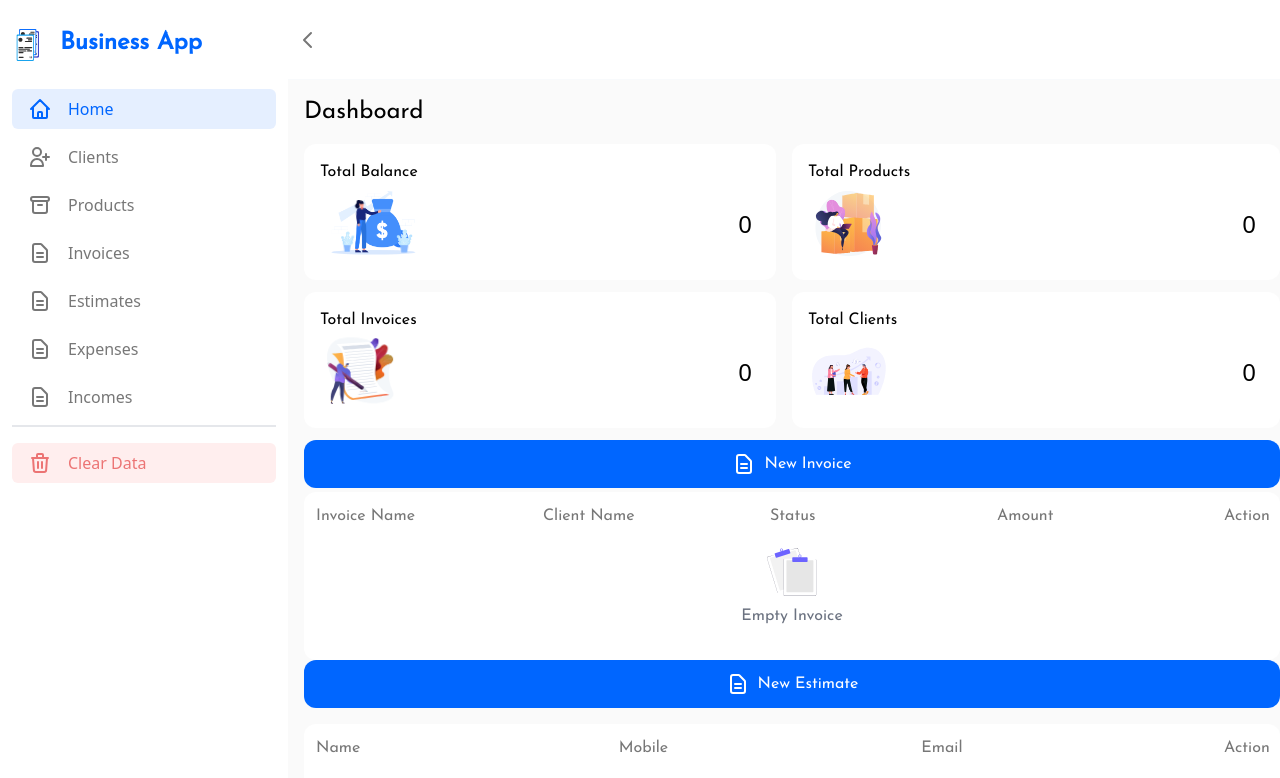
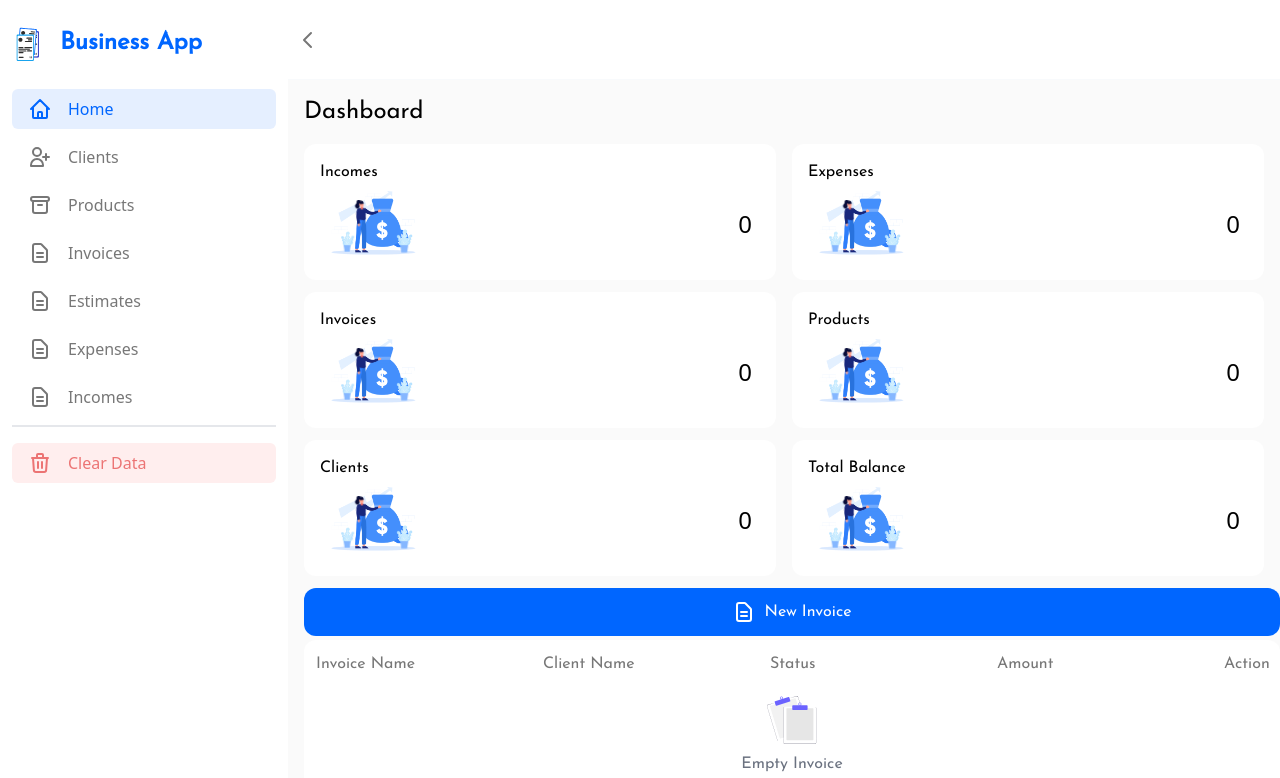
Before and after one commit to Samlogy/invoice-app, a React (Create React App) app: page / in a window 1280 px wide. Shown: the top 778 px of the page. Built offline with nearby package versions, Linux system fonts and the light colour scheme; a web font is replaced by a local one.

Commit message:
edit: dashboard widgets cpt

```diff
--- a/src/components/Dashboard/DashboardWidgets.js
+++ b/src/components/Dashboard/DashboardWidgets.js
@@ -1,8 +1,8 @@
 import React from "react";
 import LottieMoney from "../LotiIcon/LottieMoney";
-import LottieProduct from "../LotiIcon/LottieProduct";
-import LottieInvoice from "../LotiIcon/LottieInvoice";
-import LottiePersons from "../LotiIcon/LottiePersons";
+// import LottieProduct from "../LotiIcon/LottieProduct";
+// import LottieInvoice from "../LotiIcon/LottieInvoice";
+// import LottiePersons from "../LotiIcon/LottiePersons";
 import { useSelector } from "react-redux";
 import { getAllClientsSelector } from "../../store/clientSlice";
 import { getAllProductSelector } from "../../store/productSlice";
@@ -18,93 +18,66 @@ function DashboardWidgets() {
   const totalBalance = useSelector(getTotalBalance);
   const allInvoices = useSelector(getAllInvoiceSelector);
 
+  const expenses = 0;
+  const incomes = 0;
+
+  const OPTIONS = [
+    {
+      label: "Incomes",
+      icon: <LottieMoney loop className="h-20" />,
+      data: incomes,
+    },
+    {
+      label: "Expenses",
+      icon: <LottieMoney loop className="h-20" />,
+      data: expenses,
+    },
+    {
+      label: "Invoices",
+      icon: <LottieMoney loop className="h-20" />,
+      data: allInvoices?.length,
+    },
+    {
+      label: "Products",
+      icon: <LottieMoney loop className="h-20" />,
+      data: products?.length,
+    },
+    {
+      label: "Clients",
+      icon: <LottieMoney loop className="h-20" />,
+      data: clients?.length,
+    },
+    {
+      label: "Total Balance",
+      icon: <LottieMoney loop className="h-20" />,
+      data: totalBalance,
+    },
+  ];
+
   return (
     <>
       <div className="flex flex-wrap">
-        <div className="w-full mb-3 md:w-1/2">
+        {OPTIONS.map((item, idx) => (
+          <div key={idx} className="w-full mb-3 md:w-1/2">
             <div className="p-4 bg-white rounded-xl md:mr-4 hover:shadow-sm">
-            <div className="font-title">Total Balance</div>
+              <div className="font-title"> {item?.label} </div>
               <div className="flex justify-between items-center">
-              {/* Icon */}
-              <div className="h-30">
-                <LottieMoney loop className="h-20" />
-              </div>
-              {/* Icon Finished */}
+                <div className="h-30">{item?.icon}</div>
                 <div className="text-2xl mr-2">
                   <NumberFormat
-                  value={totalBalance}
+                    value={item?.data}
                     className=""
                     displayType={"text"}
                     thousandSeparator={true}
-                  renderText={(value, props) => <span {...props}>{value}</span>}
+                    renderText={(value, props) => (
+                      <span {...props}>{value}</span>
+                    )}
                   />
                 </div>
               </div>
             </div>
           </div>
-        <div className="w-full mb-3 md:w-1/2">
-          <div className="p-4 bg-white rounded-xl hover:shadow-sm">
-            <div className="font-title">Total Products</div>
-            <div className="flex justify-between items-center">
-              {/* Icon */}
-              <div className="h-30">
-                <LottieProduct loop className="h-20" />
-              </div>
-              {/* Icon Finished */}
-              <div className="text-2xl mr-2">
-                <NumberFormat
-                  value={products?.length}
-                  className=""
-                  displayType={"text"}
-                  thousandSeparator={true}
-                  renderText={(value, props) => <span {...props}>{value}</span>}
-                />
-              </div>
-            </div>
-          </div>
-        </div>
-        <div className="w-full mb-3 md:w-1/2">
-          <div className="p-4 bg-white rounded-xl md:mr-4 hover:shadow-sm">
-            <div className="font-title">Total Invoices</div>
-            <div className="flex justify-between items-center">
-              {/* Icon */}
-              <div className="h-30">
-                <LottieInvoice loop className="h-20" />
-              </div>
-              {/* Icon Finished */}
-              <div className="text-2xl mr-2">
-                <NumberFormat
-                  value={allInvoices?.length}
-                  className=""
-                  displayType={"text"}
-                  thousandSeparator={true}
-                  renderText={(value, props) => <span {...props}>{value}</span>}
-                />
-              </div>
-            </div>
-          </div>
-        </div>
-        <div className="w-full mb-3 md:w-1/2">
-          <div className="p-4 bg-white rounded-xl hover:shadow-sm">
-            <div className="font-title">Total Clients</div>
-            <div className="flex justify-between items-center">
-              {/* Icon */}
-              <div className="h-30">
-                <LottiePersons loop className="h-20" />
-              </div>
-              {/* Icon Finished */}
-              <div className="text-2xl mr-2">
-                <NumberFormat
-                  value={clients?.length}
-                  className=""
-                  displayType={"text"}
-                  thousandSeparator={true}
-                  renderText={(value, props) => <span {...props}>{value}</span>}
-                />
-              </div>
-            </div>
-          </div>
-        </div>
+        ))}
       </div>
     </>
   );
```
Lines whose indentation alone changed are shown as unchanged.
